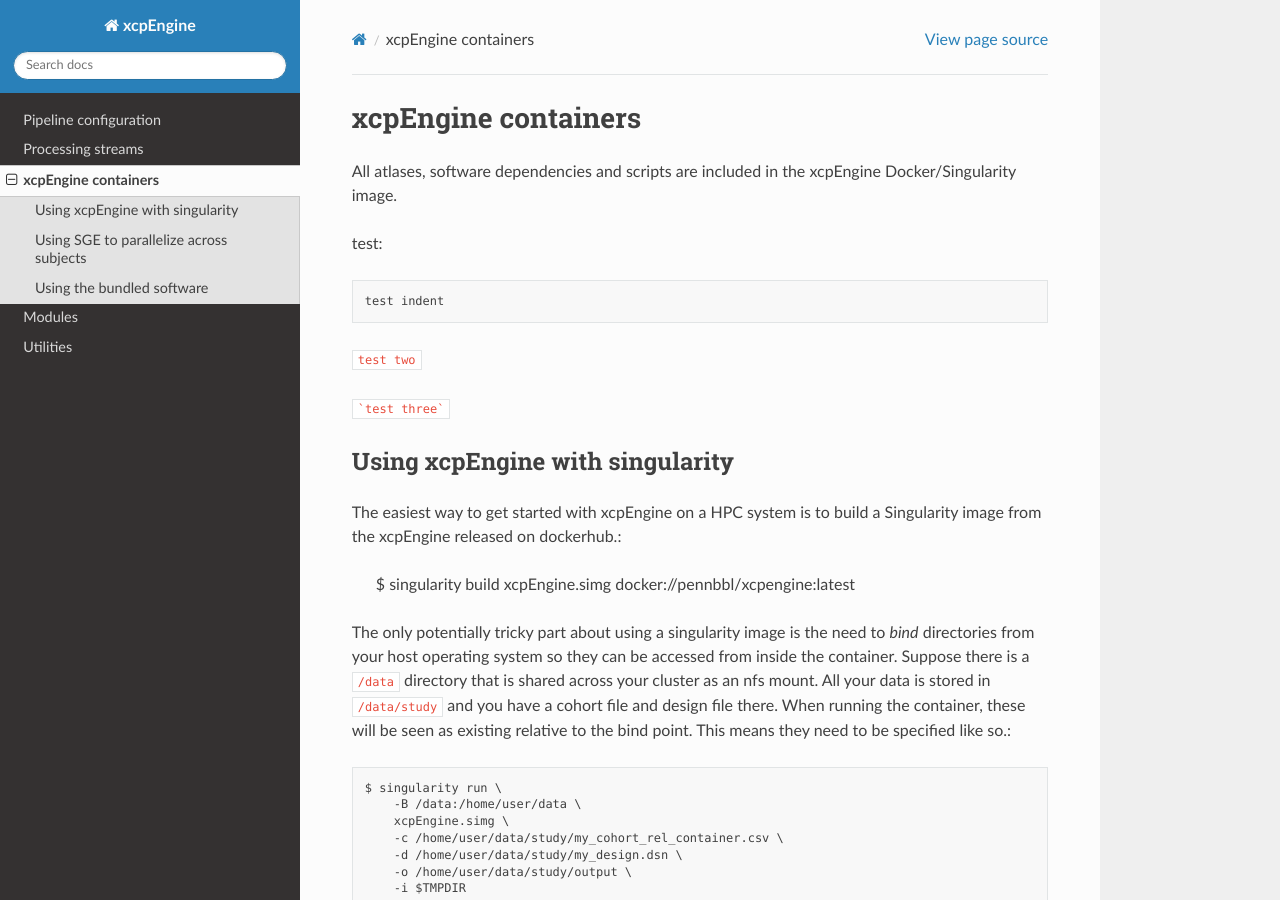
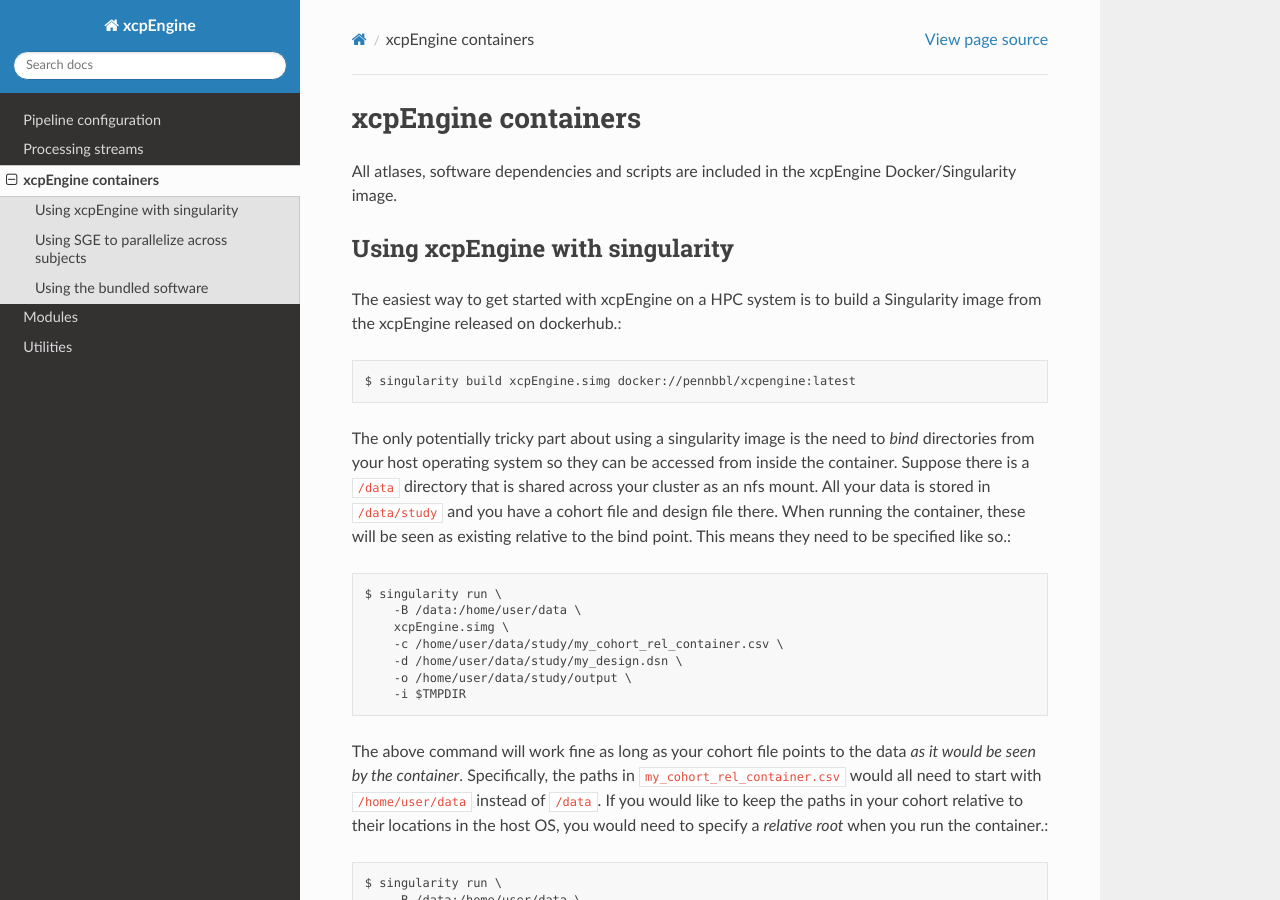
Before and after one commit to PennLINC/xcpEngine, a Sphinx documentation site: the page built from docs/containers/index.rst, in a window 1280 px wide and 900 px high. Built offline with Sphinx 7.4.7 and the Read the Docs theme 2.0.0, drawn with Linux system fonts in a browser that asks for light colours; pages that are not in the unit, such as notebooks, are missing from menus.

Commit message:
done testing format.
evert changes to what matt wrote.

````diff
--- a/docs/containers/index.rst
+++ b/docs/containers/index.rst
@@ -8,20 +8,13 @@ xcpEngine Docker/Singularity image.
 
 .. _singularity:
 
-test::
-
-  test indent
-
-``test two``
-
-```test three```
 
 Using xcpEngine with singularity
 ---------------------------------
 
 The easiest way to get started with xcpEngine on a HPC system is
 to build a Singularity image from the xcpEngine released on
-dockerhub.:
+dockerhub.::
 
   $ singularity build xcpEngine.simg docker://pennbbl/xcpengine:latest
 
````
